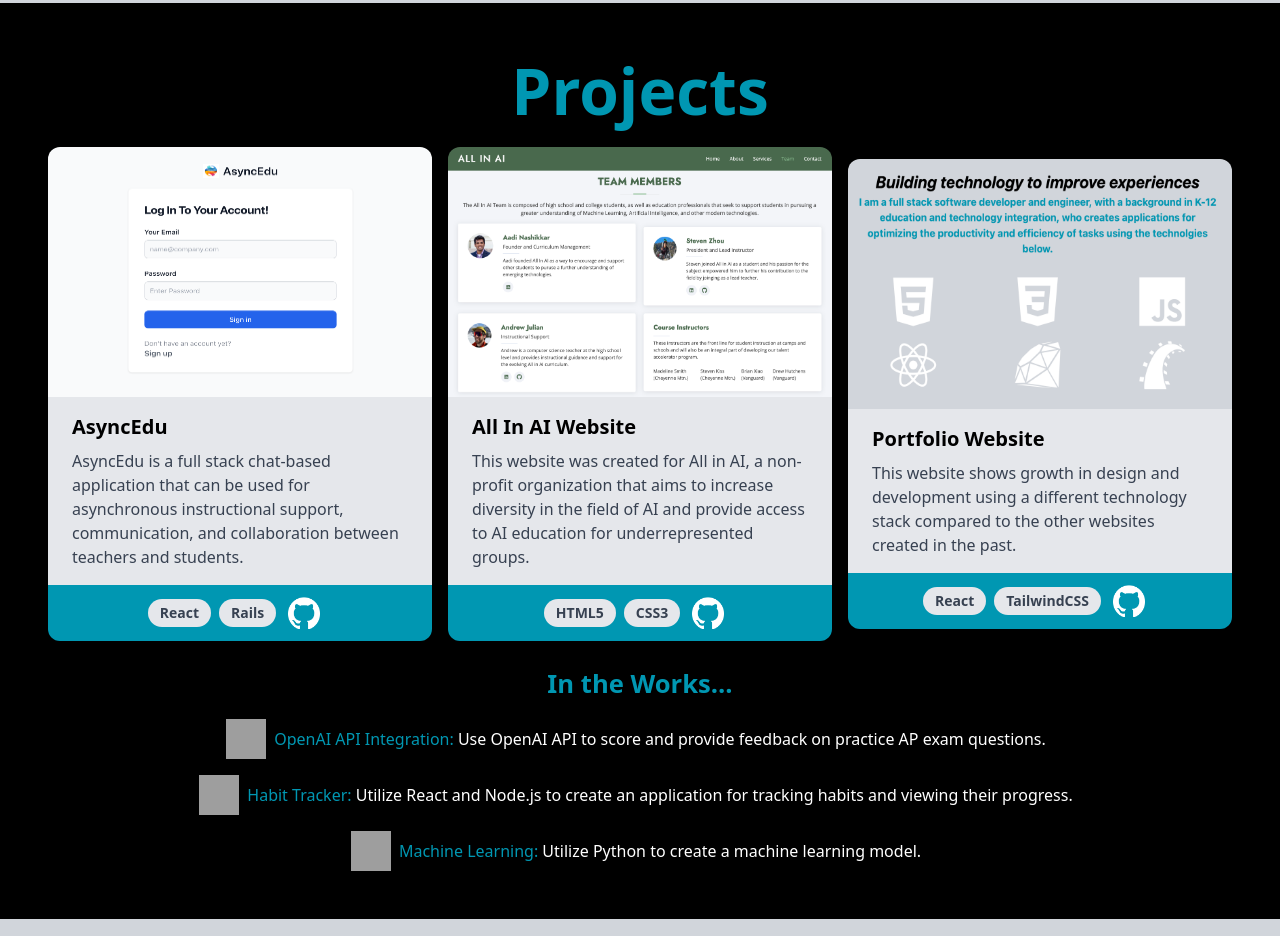
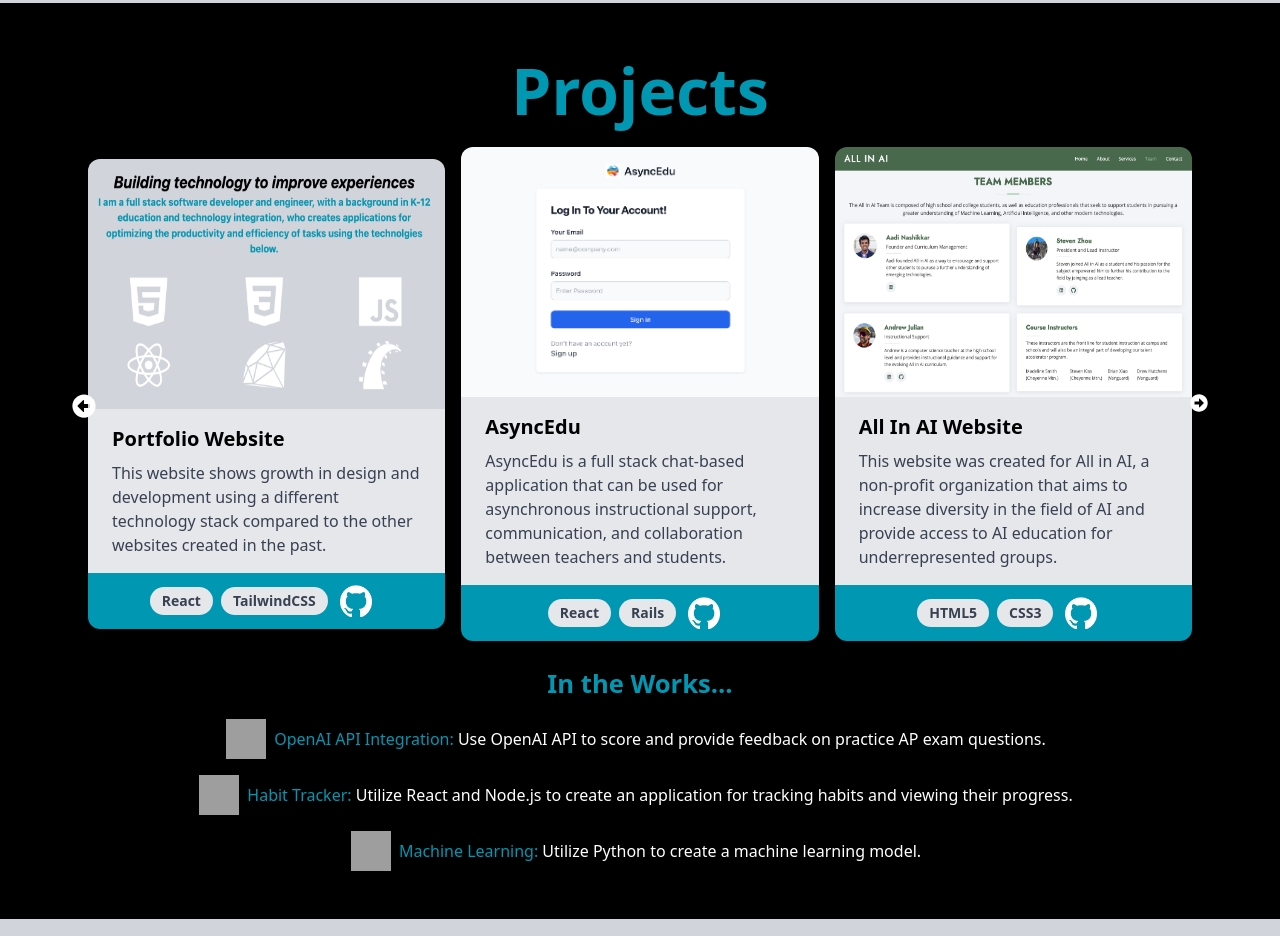
Before and after one commit to andrewjulian/portfolio-website, a React (Vite) app: page / in a window 1280 px wide. Shown: the part 1260-2196 px from the top of the page. Built offline with nearby package versions, Linux system fonts and the light colour scheme; grey boxes are pictures that could not be loaded.

Commit message:
added carrousel for projects

```diff
--- a/src/components/ProjectCard.jsx
+++ b/src/components/ProjectCard.jsx
@@ -1,13 +1,12 @@
 import React from "react";
 import github from "../assets/github-mark-white.png";
 import "../index.css";
-import Zoom from "react-reveal/Zoom";
+//import Zoom from "react-reveal/Zoom";
 
 const ProjectCard = ({ project }) => {
   const { title, description, image, repo, tags } = project;
   return (
     <div className="max-w-sm rounded-xl overflow-hidden shadow-lg m-2 hover:scale-110 duration-300">
-      <Zoom>
       <div>
         <img className="projectimage" src={image} alt={title} />
         <div className="px-6 py-4 bg-gray-200">
@@ -28,7 +27,6 @@
           </span>
         </div>
       </div>
-      </Zoom>
     </div>
   );
 };
--- a/src/components/Projects.jsx
+++ b/src/components/Projects.jsx
@@ -1,8 +1,9 @@
-import React from "react";
-import ProjectCard from "./ProjectCard";
+import React, { useState } from "react";
+import ProjectsSlider from "./ProjectsSlider";
 import asyncedu from "../assets/asyncedu.png";
 import allinai from "../assets/allinai.png";
 import portfolioimage from "../assets/portfolioimage.png";
+import readit from "../assets/readit.png";
 import NewTechCard from "./NewTechCard";
 
 const projects = [
@@ -21,6 +22,14 @@
     image: allinai,
     repo: "https://github.com/andrewjulian/all-in-ai-website-v3",
     tags: ["HTML5", "CSS3", "Bootstrap"],
+  },
+  {
+    title: "Readit",
+    description:
+      "This is a forum-style single page application where users can post and remove questions, as well as comment on other users' questions and comments.",
+    image: readit,
+    repo: "https://github.com/andrewjulian/phase-4-project",
+    tags: ["React", "Ruby on Rails"],
   },
   {
     title: "Portfolio Website",
@@ -55,22 +64,35 @@
   },
 ];
 
-const projectCards = projects.map((project, id) => {
-  return <ProjectCard key={id} project={project} />;
-});
-
 const newtechprojects = newtech.map((project, id) => {
   return <NewTechCard key={id} project={project} />;
 });
 
 const Projects = () => {
+  const [current, setCurrent] = useState(0);
+
+  const length = projects.length;
+
+  const nextSlide = () => {
+    setCurrent(current === length - 1 ? 0 : current + 1);
+  };
+
+  const prevSlide = () => {
+    setCurrent(current === 0 ? length - 1 : current - 1);
+  };
+
   return (
     <div id="projects" className="my-10">
       <h1 className="text-center text-[#0097b2] font-extrabold text-[8vw] md:text-[5vw] ">
         Projects
       </h1>
-      <div className="flex flex-col lg:flex-row items-center justify-center px-10">
-        {projectCards}
+      <div className="px-10">
+        <ProjectsSlider
+          projects={projects}
+          current={current}
+          prevSlide={prevSlide}
+          nextSlide={nextSlide}
+        />
       </div>
       <h5 className=" mb-2 text-center  sm:text-center text-[#0097b2] font-extrabold text-[4vw] sm:text-[2vw] mt-4">
         In the Works...
--- /dev/null
+++ b/src/components/ProjectsSlider.jsx
@@ -0,0 +1,49 @@
+import React from "react";
+import ProjectCard from "./ProjectCard";
+import { FaArrowAltCircleRight, FaArrowAltCircleLeft } from "react-icons/fa";
+
+const ProjectsSlider = ({ current, projects, prevSlide, nextSlide }) => {
+  const length = projects.length;
+
+  if (!Array.isArray(projects) || projects.length <= 0) {
+    return null;
+  }
+
+  return (
+    <section className="relative h-100vh flex justify-center items-center">
+      <FaArrowAltCircleLeft
+        className="absolute top-[50%] left-[32px] z-10 cursor-pointer text-white text-[1.5rem] hover:text-[#0097b2] "
+        onClick={prevSlide}
+      />
+      <FaArrowAltCircleRight
+        className="absolute top-[50%] right-[32px] z-10 cursor-pointer text-lg  text-white text-[1.5rem] hover:text-[#0097b2] "
+        onClick={nextSlide}
+      />
+      <div>
+        <div className="flex flex-col lg:flex-row items-center justify-center px-10">
+          <div>
+            {current === 0
+              ? projects[length - 1] && (
+                  <ProjectCard project={projects[length - 1]} />
+                )
+              : projects[current - 1] && (
+                  <ProjectCard project={projects[current - 1]} />
+                )}
+          </div>
+          <div>
+            {projects[current] && <ProjectCard project={projects[current]} />}
+          </div>
+          <div>
+            {current === length - 1
+              ? projects[0] && <ProjectCard project={projects[0]} />
+              : projects[current + 1] && (
+                  <ProjectCard project={projects[current + 1]} />
+                )}
+          </div>
+        </div>
+      </div>
+    </section>
+  );
+};
+
+export default ProjectsSlider;
```
Also changed, not shown: src/assets/readit.png (added). Lines whose indentation alone changed are shown as unchanged.
